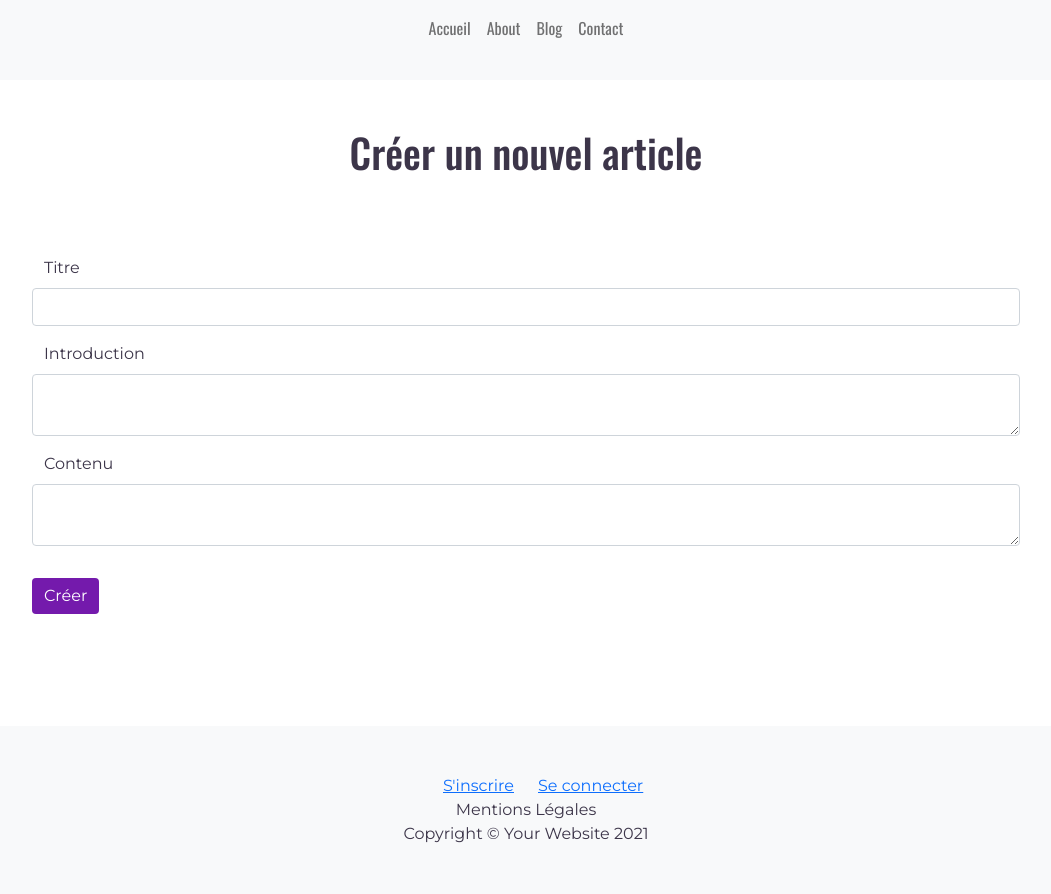
After one commit to CharB-22/OC-blog-professionnel, a PHP site: template App/View/AdminCreatePostView.php in a window 1280 px wide. The commit adds this page. Shown: the whole page, without its empty margins (114-1165 px from the left). Run offline with PHP 8.4, Linux system fonts and the light colour scheme; the template is opened without the code that fills it, so the values that code supplies are empty.

Commit message:
Create the "CreatePost" journey for display only

```diff
--- a/App/Controller/BackendController.php
+++ b/App/Controller/BackendController.php
@@ -25,6 +25,12 @@ class BackendController
         $adminPostListView->render(array("postList" => $adminPostList));
     }
 
+    public function getAdminCreatePost()
+    {
+        $adminCreatePostView = new View("AdminCreatePost");
+        $adminCreatePostView->render();
+    }
+
     public function getCommentsToApprove()
     {
         $commentsToApprove = $this->commentManager->getCommentsToApprove();
--- /dev/null
+++ b/App/View/AdminCreatePostView.php
@@ -0,0 +1,21 @@
+<?php $this->title = "Créer un article"; ?>
+
+<h1 class="text-center mb-3">Créer un nouvel article</h1>
+
+<div>
+    <form class="p-md-5 p-xs-3">
+        <div class="row m-3">
+            <label for="title" class="form-label">Titre</label>
+            <input type="text" class="form-control" id="title" name="title" aria-describedby="postTitle">
+        </div>
+        <div class="row m-3">
+            <label for="excerpt" class="form-label">Introduction</label>
+            <textarea class="form-control" id="excerpt" name="excerpt" aria-describedby="postExcerpt"></textarea>
+        </div>
+        <div class="row m-3">
+            <label for="content" class="form-label">Contenu</label>
+            <textarea class="form-control" id="content" name="content" aria-describedby="Content"></textarea>
+        </div>
+        <button type="submit" class="btn btn-primary m-3">Créer</button>
+    </form>
+</div>
--- a/App/View/AdminPostListView.php
+++ b/App/View/AdminPostListView.php
@@ -2,7 +2,7 @@
 
 <div class="d-flex flex-column flex-md-row justify-content-between align-items-center">
     <h1>Articles Publiés</h1>
-    <a href="#" class="btn btn-primary m-5">Créer un nouvel article</a>
+    <a href="index.php?route=adminCreatePost" class="btn btn-primary m-5">Créer un nouvel article</a>
 </div>
 
 <?php foreach ($postList as $post)
```
